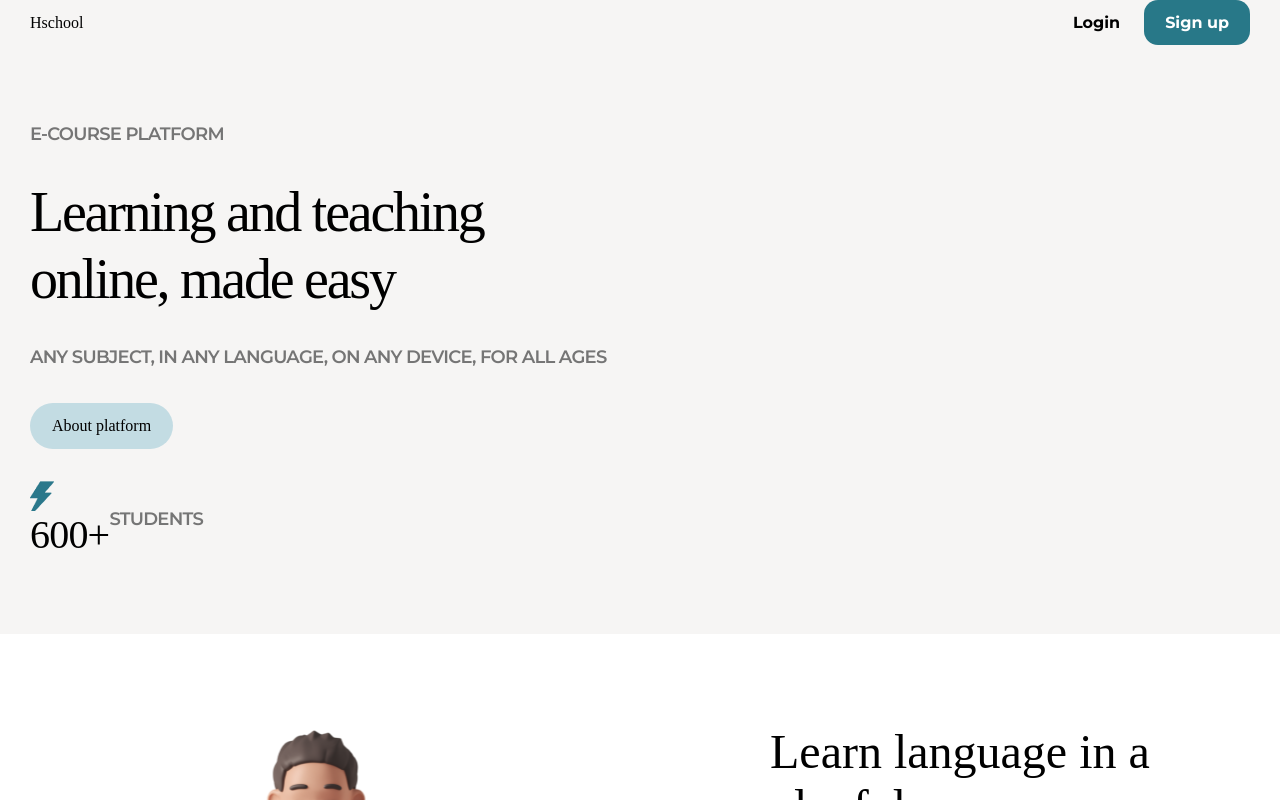
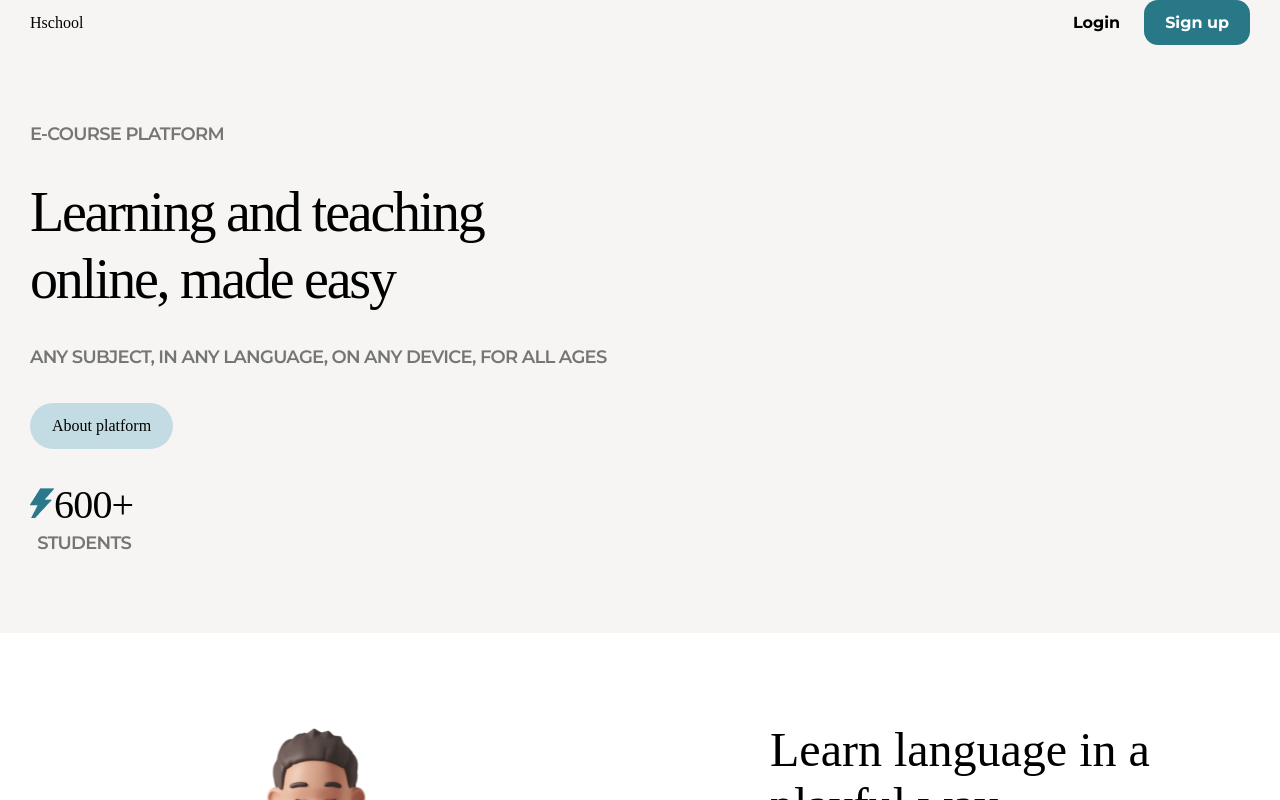
Before and after one commit to honeymirara/educational-platform, a React (Create React App) app in the folder client/: page / in a window 1280 px wide. Shown: the top 800 px of the page. Built offline with nearby package versions, Linux system fonts and the light colour scheme; a web font is replaced by a local one.

Commit message:
css-edits

```diff
--- a/client/src/components/Preview/Preview.js
+++ b/client/src/components/Preview/Preview.js
@@ -15,7 +15,7 @@ export default function Header() {
                         <div className={style.statistics}>
                             <div>
                                 <div className={style.thunder}></div>
-                                <div >600<span>+</span></div>
+                                <div  className={style.count}>600<span>+</span></div>
                             </div>
                             <p>students</p>
                         </div>
--- a/client/src/components/Preview/style.module.css
+++ b/client/src/components/Preview/style.module.css
@@ -82,17 +82,25 @@
     letter-spacing: -0.8px;
 }
 
-.info .statistics{
+.statistics {
     display: flex;
-     align-items: center;
+    flex-direction: column;
+    align-items: center;
+    gap: 3px;
 }
 
 .info .statistics .thunder {
     background: url('../../assets/Frame\ 35271.png');
     width: 24px;
     height: 30px;
+    display: inline-block;
+}
 
+.info .statistics .count {
+    display: inline-block;
+    margin-right: 5px;
 }
+
 
 .wrapper .btns .info .statistics .students {
     color: #585858;
--- a/client/src/page/RegPage/RegPage.js
+++ b/client/src/page/RegPage/RegPage.js
@@ -6,6 +6,7 @@ export default function RegPage() {
     return (
         <div>
             <Header />
+            <div className={style.wrapper}></div>
             <Footer />
         </div >
 
```
Also changed, not shown: client/src/page/RegPage/style.module.css (added).
